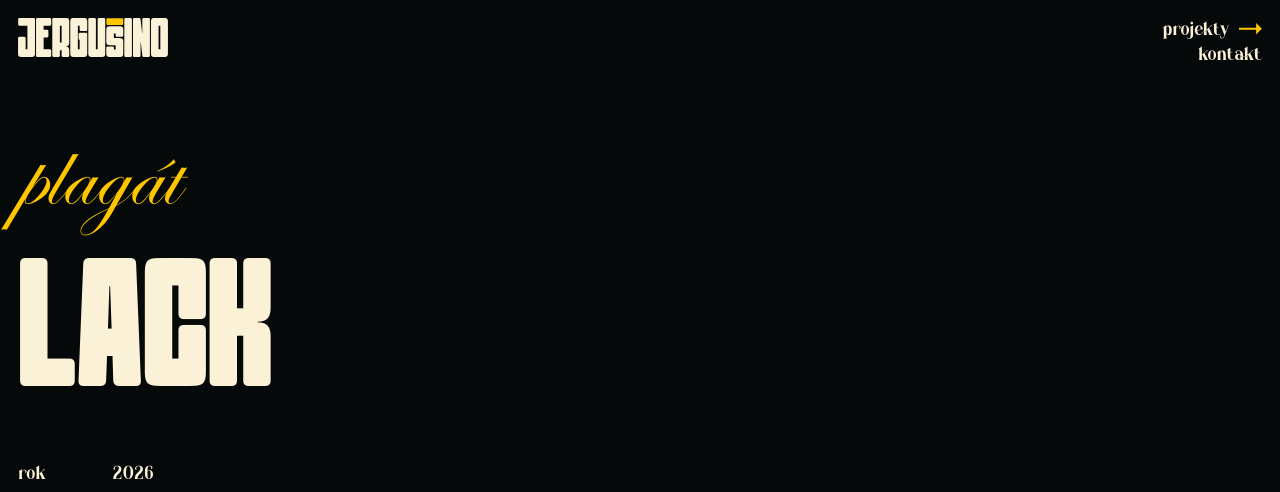
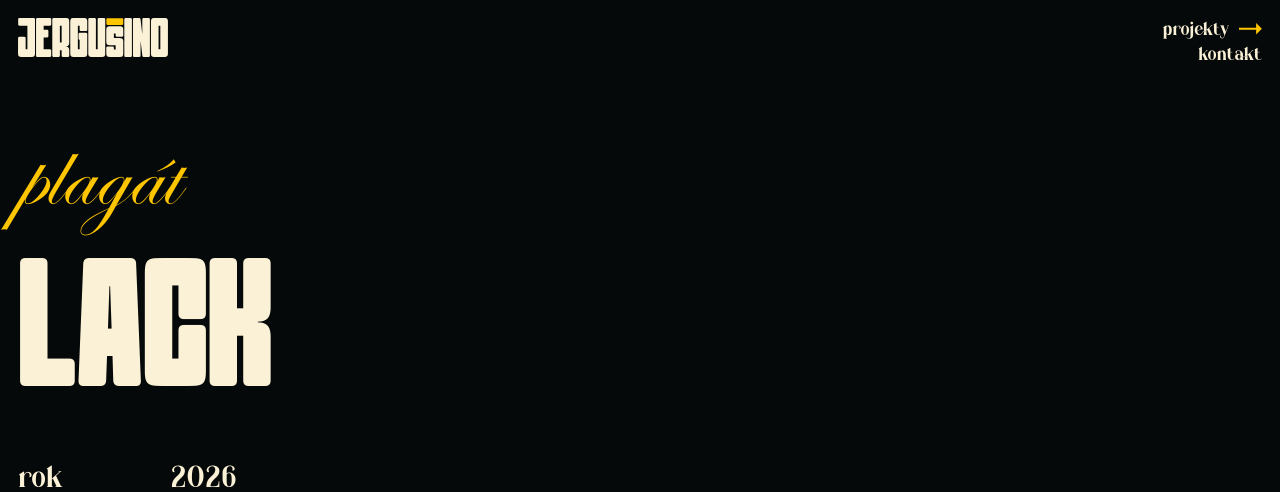
Before and after one commit to jergusino/jergusino.github.io, a Jekyll site: the page built from _projects/lack.md, in a window 1280 px wide. Shown: the top 492 px of the page. Built offline with Jekyll 4.4.1, drawn with Linux system fonts in a browser that asks for light colours; some web fonts are replaced.

Commit message:
Project page: facts and back link at the home page line size
Co-Authored-By: Claude Sonnet 5.5 <noreply@anthropic.com>
Claude-Session: https://claude.ai/code/session_01RGVpc2Wp958A42zKqCrsaw

```diff
--- a/_layouts/project.html
+++ b/_layouts/project.html
@@ -51,4 +51,4 @@ layout: default
   {% endif %}
 </article>
 
-<p class="back"><a href="{{ '/projects/' | relative_url }}">všetky projekty</a></p>
+<p class="back"><a href="{{ '/projects/' | relative_url }}">všetky projekty {% include arrow.svg %}</a></p>
--- a/assets/css/main.css
+++ b/assets/css/main.css
@@ -290,3 +290,7 @@ body.project .back { margin-top: calc(var(--F) * 2); }
 }
 .all svg { width: 0.9em; height: auto; flex: none; }
 .hero--in-home { padding-top: calc(var(--F) * 10); padding-bottom: calc(var(--F) * 2); }   /* a section title in the middle of the page, no header above it */
+
+/* project page: facts and the way back are as big as the "všetky projekty" line on the home page */
+body.project .meta, body.project .back { font-size: clamp(1.4rem, 2.4vw, 2.6rem); line-height: 1.15; }
+body.project .back svg { width: 0.9em; height: auto; vertical-align: -0.05em; margin-left: 0.2em; }
```
